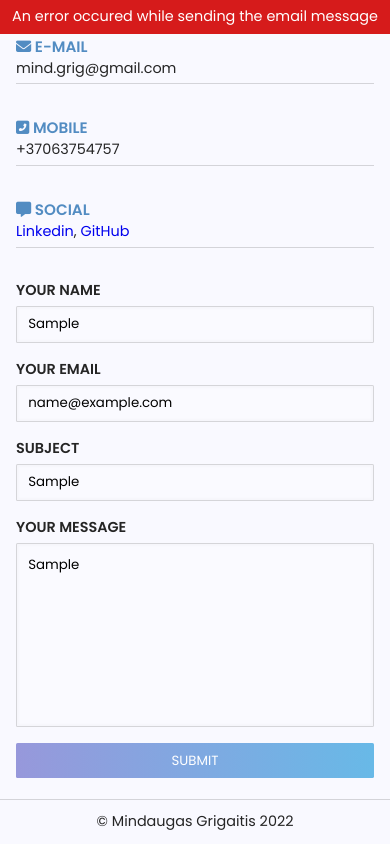
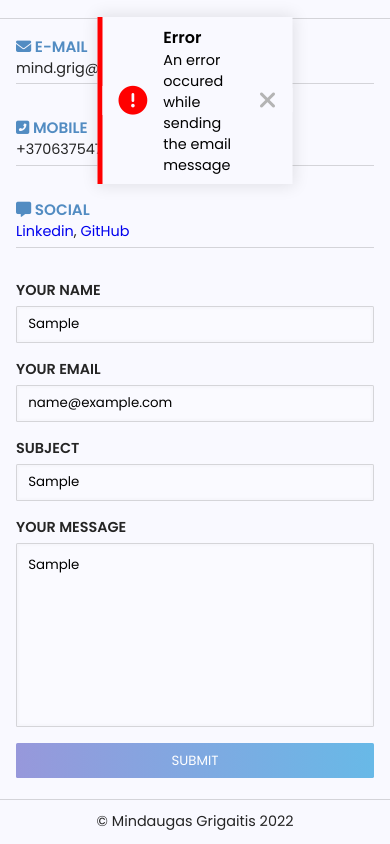
Before and after one commit to mynde001/portfolio, a website: page public/index.html in a window 390 px wide. Both pictures are taken after typing "Sample", "name@example.com", "Sample", "Sample" into the empty fields and a click on the button "SUBMIT". Shown: the part 1134-1978 px from the top of the page. Drawn offline with nearby package versions, Linux system fonts and the light colour scheme; no server answers.

Commit message:
Optimized code

```diff
--- a/public/index.html
+++ b/public/index.html
@@ -26,9 +26,19 @@
 </head>
 <body>
     <!--Email notification-->
-    <nav>
-        <p></p>
-    </nav>
+    <div class="notification">
+        <div>
+            <i></i>
+        </div>
+        <div>
+            <p></p>
+            <p style="font-size: 0.9rem;"></p>
+        </div>
+        <div>
+            <i class="fa-solid fa-xmark"></i>
+        </div>
+    </div>
+
     <main>
         <section>
             <div>
@@ -37,7 +47,7 @@
                         <div>
                             <p>HI THERE! 👋 I'M</p>
                             <p>MINDAUGAS GRIGAITIS</p>
-                            <p>A <strong>Junior Front-End Web Developer</strong> based in Lithuania</p>
+                            <p></p>
                         </div>
                             <button>Contact Me</button>
                     </div>
--- a/public/script/index.js
+++ b/public/script/index.js
@@ -1,22 +1,27 @@
 'use strict';
-// Title animation - Prints letters one by one at the speed of 70 ms
-// (() => {
-//     // const str = "MINDAUGAS GRIGAITIS";
-//     const str = "A Junior Front-End Web Developer based in Lithuania";
-//     const p = document.querySelector('.main-right-container > div > p:nth-child(3)');
-//     const splitStr = str.split('');
+let mainContainer = document.querySelector('.main-left-container');
 
-//     splitStr.forEach((e, i) => {
-//         setTimeout(() => {
-//             i > 8 ? p.innerHTML += `<span style='color: rgb(37, 37, 37);'>${e}</span>` : p.textContent += e;
-//         }, i * 50);
-//     });
-// })();
+// Title letter print animation
+(() => {
+    const str = "A Junior Front-End Web Developer based in Lithuania";
+    const splitStr = str.split('');
 
-// General animations - Animate.style lib
+    splitStr.forEach((e, i) => {
+        setTimeout(() => {
+            if (i > 1 && i < 32) {
+                mainContainer.querySelector('p:last-of-type').innerHTML += `<strong>${e}</strong>`;
+            } else {
+                mainContainer.querySelector('p:last-of-type').innerHTML += e;
+            };
+        }, i * 35);
+    });
+})();
+
+let mainButton = mainContainer.querySelector('button');
+
+// Animate.style lib
 (() => {
-    const contactMe = document.querySelector('.main-left-container button');
-    contactMe.classList.add('animate__animated', 'animate__bounceIn');
+    mainButton.classList.add('animate__animated', 'animate__bounceIn');
 })();
 
 // Footer date
@@ -26,7 +31,7 @@
 })();
 
 // Scroll to the bottom
-document.querySelector('.main-left-container button').addEventListener('click', () => {
+mainButton.addEventListener('click', () => {
     window.scrollTo({
         top: document.body.scrollHeight, // Document's entire height
         left: 0,
@@ -35,35 +40,49 @@ document.querySelector('.main-left-container button').addEventListener('click',
 });
 
 // Mail
-let navArr = [
-    document.querySelector('nav'),
-    document.querySelector('nav > p')
-];
-
 let form = document.getElementById('contact-me');
 let formBtn = document.querySelector('form button');
 
-// Removes the visibility of a notification after 5 seconds of being up and re-enables
-// the button 2 seconds after the pop up vanishes
+// Pop up bar
+let notification = document.querySelector('.notification');
+
+// Pop up bar children
+let children = Array.from(notification.children);
+
+// P elements of second child
+let p = children[1].children;
+
+// Removes visibility class on click or automatically
 const disableVisibility = () => {
-    setTimeout(() => {
-        navArr.forEach(e => {
-            e.classList.remove('nav-visibility');
-            setTimeout(() => {
-                formBtn.disabled = false;
-            }, 2000);
-        });
+    const visibilityTimer = setTimeout(() => {
+        notification.classList.remove('visibility');
+        formBtn.disabled = false;
     }, 5000);
+
+    notification.querySelector('.fa-xmark').addEventListener('click', () => {
+        notification.classList.remove('visibility');
+        formBtn.disabled = false;
+        clearTimeout(visibilityTimer);
+    });
 };
 
-// Notification message when email is sent successfully or fails/displays an error
-const navNotification = (color, text) => {
-    navArr.forEach(e => {
-        e.style.backgroundColor = color;
-        e.classList.add('nav-visibility');
+let iArr = [
+    notification.querySelector('i:first-of-type')
+];
+
+// Notification message
+const popup = (color, icon, toptext, bottomtext) => {
+    notification.classList.add('visibility');
+    notification.style.borderLeft = `solid 0.35rem ${color}`;
+
+    // Icon
+    iArr.forEach(e => {
+        e.classList.add('fa-solid', icon);
+        e.style.color = color;
     });
 
-    navArr[1].textContent = text;
+    p[0].innerHTML = `<strong>${toptext}</strong>`;
+    p[1].textContent = bottomtext;
 };
 
 // Creates an interval timer inside local/session storage
@@ -97,7 +116,7 @@ window.onload = () => {
         // Decrements the difference from timer
         // Difference is calculated with each new session and stored in sessionStorage
         oldValue = parseInt(localStorage.getItem('timer'));
-        difference = Math.floor((now - parseInt(localStorage.getItem('currentTime'))) / 1000)
+        difference = Math.floor((now - parseInt(localStorage.getItem('currentTime'))) / 1000);
         sessionStorage.setItem('timer', String(oldValue - difference));
     };
 
@@ -118,6 +137,7 @@ window.onload = () => {
 };
 
 form.addEventListener('submit', e => {
+    notification.querySelector('i:first-of-type').removeAttribute('class');
     if (localStorage.length === 0 || parseInt(localStorage.getItem('timer')) === 0) {
         document.querySelector('form button').textContent = 'PLEASE WAIT';
         fetch('/send-contact-form', {
@@ -130,26 +150,24 @@ form.addEventListener('submit', e => {
         .then(data => {
             if (data.success === true) {
                 localStorage.setItem('currentTime', String(Date.now()));
-                navNotification('rgb(31, 167, 31)', 'Thank you! Your submission has been sent');
+                popup('#43d55f', 'fa-circle-check', 'Success', 'Thank you! Your submission has been sent');
                 formSubmitTimer();
-                disableVisibility();
             } else {
-                navNotification('rgb(216, 54, 54)', 'Internal server error. Please try again later');
-                disableVisibility();
+                popup('#ff0000', 'fa-circle-exclamation', 'Error', 'Internal server error. Please try again later');
             };
         })
         .catch(error => {
             if (error) {
-                navNotification('rgb(214, 27, 27)', 'An error occured while sending the email message');
-                disableVisibility();
+                popup('#ff0000', 'fa-circle-exclamation', 'Error', 'An error occured while sending the email message');
             };
         }).finally(() => {
-            document.querySelector('form button').textContent = 'SUBMIT';
+                disableVisibility();
+                document.querySelector('form button').textContent = 'SUBMIT';
         });
     };
 
     if (sessionStorage.getItem('timer') && parseInt(sessionStorage.getItem('timer')) !== 0) {
-        navNotification('rgb(76, 109, 148)', `Please wait ${parseInt(sessionStorage.getItem('timer'))} ${parseInt(sessionStorage.getItem('timer')) === 1 ? 'second' : 'seconds'} before sending another email`);
+        popup('#2e86ea', 'fa-circle-info', 'Info', `Please wait ${parseInt(sessionStorage.getItem('timer'))} ${parseInt(sessionStorage.getItem('timer')) === 1 ? 'second' : 'seconds'} before sending another email`);
         disableVisibility();
     };
 
--- a/public/styles/contact.css
+++ b/public/styles/contact.css
@@ -1,7 +1,52 @@
+/* Notification */
+.notification {
+    visibility: hidden;
+    opacity: 0;
+    z-index: 1;
+    display: flex;
+    align-items: center;
+    justify-content: center;
+    position: fixed;
+    top: 2%;
+    left: 50%;
+    transform: translateX(-50%);
+    box-shadow: 0 0 15px 2px rgba(0, 0, 0, 0.1);
+    padding: 0.5rem 0;
+}
+
+.notification div {
+    display: flex;
+    justify-content: center;
+    flex-direction: column;
+}
+
+.notification div:first-of-type {
+    padding: 0 1rem;
+    font-size: 1.8rem;
+    color: #43d55f;
+}
+
+.notification div:last-of-type {
+    padding-left: 5rem;
+    padding-right: 1.5rem;
+    font-size: 1.5rem;
+    color: rgb(180, 180, 180);
+}
+
+.notification i:last-of-type {
+    cursor: pointer;
+}
+
+/* Notification visibility */
+.visibility {
+    visibility: visible;
+    opacity: 1;
+}
+
+/* Contact form */
 .fourth-section-container {
     color: var(--black);
     background-color: #f9f9ff;
-    /* min-height: 50vh; */
 }
 
 .fourth-section-top {
@@ -62,10 +107,6 @@ form button {
     cursor: pointer;
 }
 
-form button:active {
-    box-shadow: var(--active);
-}
-
 /* Right */
 .contact-right div {
     border-bottom: solid 1px var(--trans-black);
@@ -81,6 +122,12 @@ form button:active {
 .contact-right div p:nth-child(even) {
     font-size: 0.9rem;
     padding-bottom: 0.3rem;
+}
+
+@media (max-width: 815px) {
+    .notification div:last-of-type {
+        padding: 0 1rem;
+    }
 }
 
 @media (max-width: 768px) {
--- a/public/styles/index.css
+++ b/public/styles/index.css
@@ -1,3 +1,4 @@
+/* Variables */
 :root {
     --black: rgb(37, 37, 37);
     --trans-black: rgba(0, 0, 0, 0.15);
@@ -13,39 +14,6 @@
     margin: 0;
     background-color: #f9f9ff;
     /* border: solid 1px black; */
-}
-
-nav, nav p {
-    color: white;
-    background-color: rgb(31, 167, 31);
-    font-size: 0.9rem;
-    display: flex;
-    justify-content: center;
-    align-items: center;
-    padding: 0.4rem 0;
-    position: fixed;
-    z-index: 5;
-    left: 0;
-    top: 0;
-    width: 100%;
-    opacity: 0;
-    visibility: hidden;
-    text-align: center;
-    transition: visibility 0.95s, opacity 0.95s;
-}
-
-/* nav p {
-    background-color: rgb(31, 167, 31);
-    opacity: 0;
-    visibility: hidden;
-    transition: visibility 0.95s, opacity 0.95s;
-} */
-
-.nav-visibility {
-    text-align: center;
-    visibility: visible;
-    opacity: 1;
-    transition: opacity 0.15s linear !important;
 }
 
 /* Centers main content */
@@ -68,7 +36,7 @@ section:first-of-type > div > div {
 }
 
 .main-left-container {
-    margin-right: 4rem;
+    width: 30rem;
 }
 
 .main-left-container p {
@@ -96,7 +64,7 @@ section:first-of-type > div > div {
     transition: background-color 0.15s, box-shadow 0.05s;
 }
 
-.main-left-container button:active {
+button:active {
     box-shadow: var(--active);
 }
 
@@ -140,6 +108,7 @@ section:first-of-type > div > div {
         order: 2;
         margin: 0;
         text-align: center;
+        width: auto;
     }
 }
 
```
